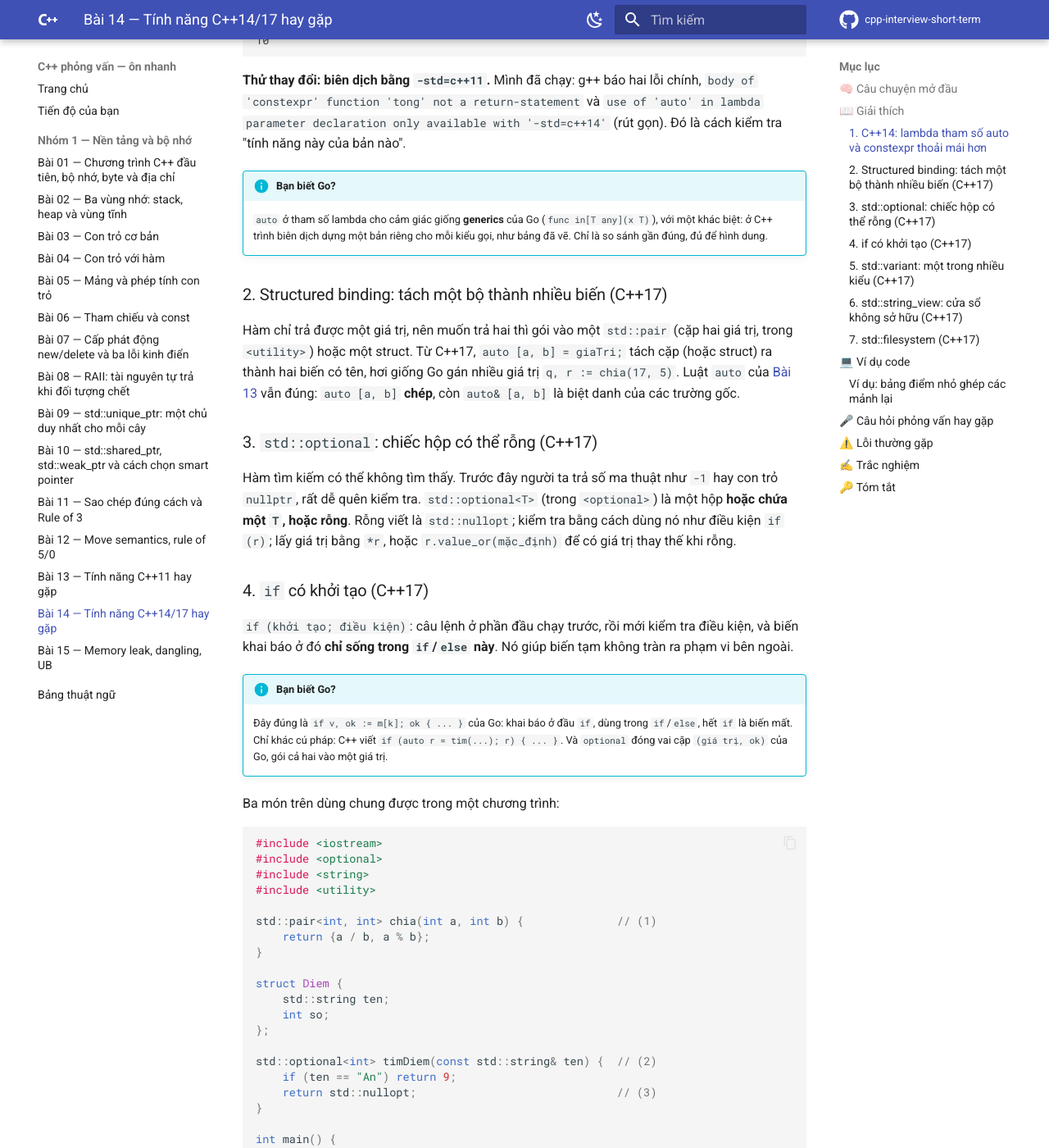
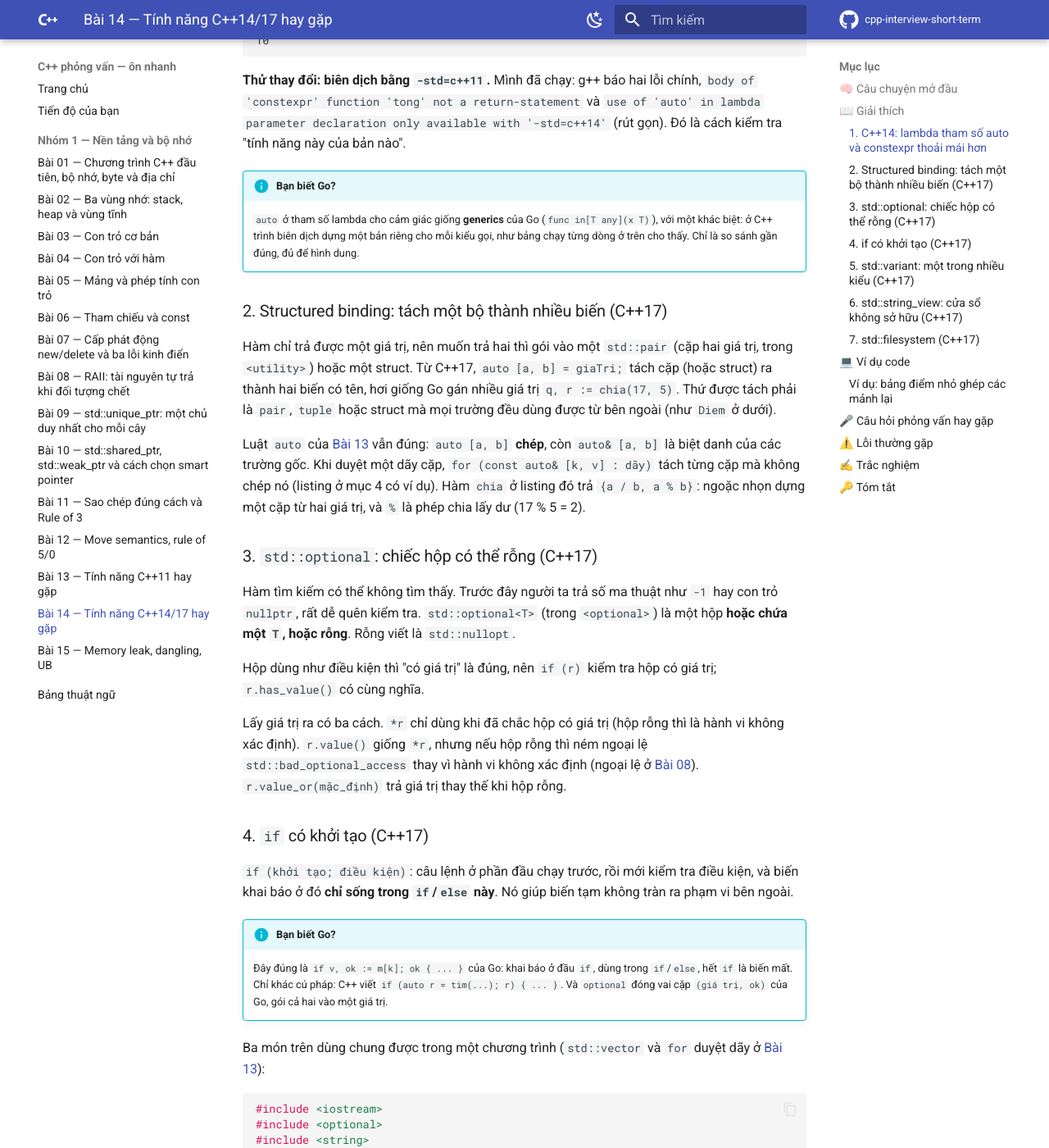
Before and after one commit to hungnguyen010518/cpp-interview-short-term, an MkDocs documentation site: the page built from docs/nhom-1-nen-tang-bo-nho/14-cpp14-17.md, in a window 1280 px wide and 1400 px high, scrolled down 1983 px. Shown: the whole window at 82% size. Built offline with MkDocs 1.6.1 and Material for MkDocs 9.7.7, drawn with Linux system fonts in a browser that asks for light colours; comment, search, counter and statistics services are not loaded; some of the changed text lies outside the part shown.

Commit message:
fix: Bài 13 và Bài 14 — sửa theo rà soát (giải thích ?:, %, optional, structured binding, đáp án trắc nghiệm)
Co-Authored-By: Claude Sonnet 5.5 <noreply@anthropic.com>

````diff
--- a/docs/nhom-1-nen-tang-bo-nho/14-cpp14-17.md
+++ b/docs/nhom-1-nen-tang-bo-nho/14-cpp14-17.md
@@ -68,15 +68,21 @@ xin chao
 **Thử thay đổi: biên dịch bằng `-std=c++11`.** Mình đã chạy: g++ báo hai lỗi chính, `body of 'constexpr' function 'tong' not a return-statement` và `use of 'auto' in lambda parameter declaration only available with '-std=c++14'` (rút gọn). Đó là cách kiểm tra "tính năng này của bản nào".
 
 !!! info "Bạn biết Go?"
-    `auto` ở tham số lambda cho cảm giác giống **generics** của Go (`func in[T any](x T)`), với một khác biệt: ở C++ trình biên dịch dựng một bản riêng cho mỗi kiểu gọi, như bảng đã vẽ. Chỉ là so sánh gần đúng, đủ để hình dung.
+    `auto` ở tham số lambda cho cảm giác giống **generics** của Go (`func in[T any](x T)`), với một khác biệt: ở C++ trình biên dịch dựng một bản riêng cho mỗi kiểu gọi, như bảng chạy từng dòng ở trên cho thấy. Chỉ là so sánh gần đúng, đủ để hình dung.
 
 ### 2. Structured binding: tách một bộ thành nhiều biến (C++17)
 
-Hàm chỉ trả được một giá trị, nên muốn trả hai thì gói vào một `std::pair` (cặp hai giá trị, trong `<utility>`) hoặc một struct. Từ C++17, `auto [a, b] = giaTri;` tách cặp (hoặc struct) ra thành hai biến có tên, hơi giống Go gán nhiều giá trị `q, r := chia(17, 5)`. Luật `auto` của [Bài 13](13-cpp11-14-17.md) vẫn đúng: `auto [a, b]` **chép**, còn `auto& [a, b]` là biệt danh của các trường gốc.
+Hàm chỉ trả được một giá trị, nên muốn trả hai thì gói vào một `std::pair` (cặp hai giá trị, trong `<utility>`) hoặc một struct. Từ C++17, `auto [a, b] = giaTri;` tách cặp (hoặc struct) ra thành hai biến có tên, hơi giống Go gán nhiều giá trị `q, r := chia(17, 5)`. Thứ được tách phải là `pair`, `tuple` hoặc struct mà mọi trường đều dùng được từ bên ngoài (như `Diem` ở dưới).
+
+Luật `auto` của [Bài 13](13-cpp11-14-17.md) vẫn đúng: `auto [a, b]` **chép**, còn `auto& [a, b]` là biệt danh của các trường gốc. Khi duyệt một dãy cặp, `for (const auto& [k, v] : dãy)` tách từng cặp mà không chép nó (listing ở mục 4 có ví dụ). Hàm `chia` ở listing đó trả `{a / b, a % b}`: ngoặc nhọn dựng một cặp từ hai giá trị, và `%` là phép chia lấy dư (17 % 5 = 2).
 
 ### 3. `std::optional`: chiếc hộp có thể rỗng (C++17)
 
-Hàm tìm kiếm có thể không tìm thấy. Trước đây người ta trả số ma thuật như `-1` hay con trỏ `nullptr`, rất dễ quên kiểm tra. `std::optional<T>` (trong `<optional>`) là một hộp **hoặc chứa một `T`, hoặc rỗng**. Rỗng viết là `std::nullopt`; kiểm tra bằng cách dùng nó như điều kiện `if (r)`; lấy giá trị bằng `*r`, hoặc `r.value_or(mặc_định)` để có giá trị thay thế khi rỗng.
+Hàm tìm kiếm có thể không tìm thấy. Trước đây người ta trả số ma thuật như `-1` hay con trỏ `nullptr`, rất dễ quên kiểm tra. `std::optional<T>` (trong `<optional>`) là một hộp **hoặc chứa một `T`, hoặc rỗng**. Rỗng viết là `std::nullopt`.
+
+Hộp dùng như điều kiện thì "có giá trị" là đúng, nên `if (r)` kiểm tra hộp có giá trị; `r.has_value()` có cùng nghĩa.
+
+Lấy giá trị ra có ba cách. `*r` chỉ dùng khi đã chắc hộp có giá trị (hộp rỗng thì là hành vi không xác định). `r.value()` giống `*r`, nhưng nếu hộp rỗng thì ném ngoại lệ `std::bad_optional_access` thay vì hành vi không xác định (ngoại lệ ở [Bài 08](08-raii.md)). `r.value_or(mặc_định)` trả giá trị thay thế khi hộp rỗng.
 
 ### 4. `if` có khởi tạo (C++17)
 
@@ -85,13 +91,14 @@ Hàm tìm kiếm có thể không tìm thấy. Trước đây người ta trả
 !!! info "Bạn biết Go?"
     Đây đúng là `if v, ok := m[k]; ok { ... }` của Go: khai báo ở đầu `if`, dùng trong `if`/`else`, hết `if` là biến mất. Chỉ khác cú pháp: C++ viết `if (auto r = tim(...); r) { ... }`. Và `optional` đóng vai cặp `(giá trị, ok)` của Go, gói cả hai vào một giá trị.
 
-Ba món trên dùng chung được trong một chương trình:
+Ba món trên dùng chung được trong một chương trình (`std::vector` và `for` duyệt dãy ở [Bài 13](13-cpp11-14-17.md)):
 
 ```cpp
 #include <iostream>
 #include <optional>
 #include <string>
 #include <utility>
+#include <vector>
 
 std::pair<int, int> chia(int a, int b) {              // (1)
     return {a / b, a % b};
@@ -116,6 +123,12 @@ int main() {
     so = 8;
     std::cout << ten << " " << d.so << "\n";
 
+    std::vector<std::pair<std::string, int>> bang = {{"An", 9}, {"Binh", 7}};
+    for (const auto& [ho, diem] : bang) {             // (9)
+        std::cout << ho << "=" << diem << " ";
+    }
+    std::cout << "\n";
+
     if (auto r = timDiem("An"); r) {                  // (7)
         std::cout << "co: " << *r << "\n";
     } else {
@@ -132,20 +145,22 @@ int main() {
 
 | Bước | Dòng | Chuyện gì xảy ra |
 |---|---|---|
-| 1 | (4) → (1) | `chia(17, 5)` trả cặp `{3, 2}` (thương và dư); `auto [thuong, du]` tách: `thuong` = 3, `du` = 2; in `3 2` |
+| 1 | (4) → (1) | `chia(17, 5)` trả cặp `{3, 2}` (`return {a / b, a % b};` dựng cặp từ thương và phần dư); `auto [thuong, du]` tách: `thuong` = 3, `du` = 2; in `3 2` |
 | 2 | (5) | `Diem d{"Binh", 7};` điền các trường theo thứ tự khai báo: `ten` = "Binh", `so` = 7 |
 | 3 | (6) | `auto&` tách `d` thành hai biệt danh: `ten` là `d.ten`, `so` là `d.so` |
 | 4 | `so = 8;` | Sửa `so` là sửa thẳng `d.so` |
 | 5 | in | `Binh 8` |
-| 6 | (7) | `r` là `optional` của `timDiem("An")` → (2): `"An"` khớp, trả 9, hộp chứa 9; `r` đúng nên in `co: 9` |
-| 7 | (7) lần hai | `timDiem("Cuong")` → (3): trả `std::nullopt`, hộp rỗng; `r` sai nên vào `else` |
-| 8 | (8) | `r.value_or(0)` cho 0 vì hộp rỗng; in `khong co, mac dinh 0` |
+| 6 | (9) | `bang` là vector gồm hai cặp; `const auto& [ho, diem]` tách từng cặp mà không chép: in `An=9 Binh=7 ` rồi xuống dòng |
+| 7 | (7) | `r` là `optional` của `timDiem("An")` → (2): `"An"` khớp, trả 9, hộp chứa 9; `r` đúng nên in `co: 9` |
+| 8 | (7) lần hai | `timDiem("Cuong")` → (3): trả `std::nullopt`, hộp rỗng; `r` sai nên vào `else` |
+| 9 | (8) | `r.value_or(0)` cho 0 vì hộp rỗng; in `khong co, mac dinh 0` |
 
 **Kết quả khi chạy:**
 
 ```text
 3 2
 Binh 8
+An=9 Binh=7
 co: 9
 khong co, mac dinh 0
 ```
@@ -159,7 +174,7 @@ khong co, mac dinh 0
 
 ### 5. `std::variant`: một trong nhiều kiểu (C++17)
 
-`std::variant<int, std::string>` (trong `<variant>`) là một giá trị mà **tại mỗi thời điểm chứa đúng một** trong các kiểu đã liệt kê. `std::holds_alternative<int>(v)` hỏi "bây giờ nó đang chứa `int` không", `std::get<int>(v)` lấy giá trị ra. Nếu `get` sai kiểu, nó ném ngoại lệ `std::bad_variant_access` (cú pháp `try`/`catch` ở [Bài 08](08-raii.md)). `std::visit` là cách xử lý gọn hơn, ở đây chỉ nêu tên.
+`std::variant<int, std::string>` (trong `<variant>`) là một giá trị mà **tại mỗi thời điểm chứa đúng một** trong các kiểu đã liệt kê. `std::holds_alternative<int>(v)` hỏi "bây giờ nó đang chứa `int` không", `std::get<int>(v)` lấy giá trị ra. Nếu `get` sai kiểu, nó ném ngoại lệ `std::bad_variant_access` (cú pháp `try`/`catch` ở [Bài 08](08-raii.md)). `std::visit` là cách xử lý gọn hơn, ở đây chỉ nêu tên. Hai chi tiết của listing dưới: `std::cout` in một `bool` ra `1` (đúng) hoặc `0` (sai), và `catch (const X&)` là cách thường dùng để bắt một kiểu ngoại lệ (Bài 08 mới cho thấy `catch (int ma)`).
 
 ```cpp
 #include <iostream>
@@ -242,7 +257,7 @@ int main() {
 Nguyen
 ```
 
-Cái giá là cái bẫy: cửa sổ **không giữ chuỗi sống**. Nếu chuỗi gốc chết trước cửa sổ thì cửa sổ nhìn vào chỗ đã dọn, giống con trỏ treo ([Bài 07](07-new-delete.md)). Hai chỗ rất dễ dính là trả `string_view` nhìn vào biến cục bộ, và gán `string_view` từ một chuỗi **tạm** (chết ngay cuối câu lệnh). Hai đoạn dưới là hành vi không xác định, mình không chạy và không nói chúng in gì.
+Cái giá là cái bẫy: cửa sổ **không giữ chuỗi sống**. Nếu chuỗi gốc chết trước cửa sổ thì cửa sổ nhìn vào chỗ đã dọn, giống con trỏ treo ([Bài 07](07-new-delete.md)). Hai chỗ rất dễ dính là trả `string_view` nhìn vào biến cục bộ, và gán `string_view` từ một chuỗi **tạm** (chết ngay cuối câu lệnh). Dùng kết quả của hai đoạn dưới là hành vi không xác định, nên mình không chạy chúng và không nói chúng in gì.
 
 ```cpp
 // bo-qua-kiem-tra
@@ -272,7 +287,7 @@ C++17 thêm `<filesystem>` để làm việc với đường dẫn, file và th
 
 ### Ví dụ: bảng điểm nhỏ ghép các mảnh lại
 
-Chương trình dưới dùng vài thứ vừa học cùng các món của [Bài 13](13-cpp11-14-17.md) (`std::vector`, `const auto&`, lambda có bắt): `optional`, `string_view`, `if` có khởi tạo và structured binding. Dòng `{"An", 9}` điền các trường của `HocSinh` theo thứ tự: `ten` rồi `diem`. Chương trình in ai đậu, rồi tìm theo tên.
+Chương trình dưới dùng vài thứ vừa học cùng các món của [Bài 13](13-cpp11-14-17.md) (`std::vector`, `const auto&`, lambda có bắt): `optional`, `string_view`, `if` có khởi tạo và structured binding. Dòng `{"An", 9}` điền các trường của `HocSinh` theo thứ tự: `ten` rồi `diem`. Dòng (5) dùng `điều kiện ? A : B`: cho A nếu điều kiện đúng, B nếu sai. Ở (2), `hs.ten == ten` so một `std::string` với một `string_view` (so nội dung ký tự, được phép). Chương trình in ai đậu, rồi tìm theo tên.
 
 ```cpp
 #include <iostream>
@@ -338,7 +353,7 @@ Mình đã chạy tất cả các chương trình của bài này với `-fsanit
 ## 🎤 Câu hỏi phỏng vấn hay gặp
 
 ??? question "Khi nào dùng `std::optional` thay vì trả `-1` hay `nullptr`?"
-    Khi một hàm có thể không có kết quả. `optional<T>` buộc người gọi nhìn thấy khả năng "rỗng" ngay trong kiểu, nên khó quên kiểm tra hơn số ma thuật; kiểm tra bằng `if (r)`, lấy bằng `*r` hoặc `value_or`. Dùng `*r` trên hộp rỗng là hành vi không xác định.
+    Khi một hàm có thể không có kết quả. `optional<T>` buộc người gọi nhìn thấy khả năng "rỗng" ngay trong kiểu, nên khó quên kiểm tra hơn số ma thuật; kiểm tra bằng `if (r)`, lấy bằng `*r` hoặc `value_or`. `*r` trên hộp rỗng là hành vi không xác định, còn `r.value()` thì ném `std::bad_optional_access`; `value_or` cho giá trị thay thế.
 
 ??? question "`std::variant` dùng để làm gì? Khác `interface{}` của Go thế nào?"
     Giữ đúng một giá trị thuộc một danh sách kiểu **liệt kê trước**, hỏi bằng `std::holds_alternative`, lấy bằng `std::get` (sai kiểu thì ném `std::bad_variant_access`). Khác `interface{}` ở chỗ danh sách kiểu cố định và trình biên dịch biết hết; chỉ là so sánh gần đúng.
@@ -378,9 +393,9 @@ auto f = [](auto x) { return x + x; };
 std::cout << f(2) << " " << f(1.5);
 ```
 
-- `4 2`, vì kiểu `int` của lần gọi đầu được dùng lại
-- Lỗi biên dịch, vì `auto` chỉ dùng được với biến
-- `4 3`, vì mỗi lần gọi có kiểu riêng
+- `4 2`, vì lần gọi đầu đã chốt kiểu `int`
+- Lỗi biên dịch, vì `auto` chỉ dành cho biến
+- `4 3`, vì mỗi lần gọi dựng bản riêng
 - `2 1.5`, vì lambda trả lại đối số
 
 <p class="giai-thich" markdown>Lambda có tham số `auto` được trình biên dịch dựng riêng cho mỗi kiểu gọi: `int` cho `f(2)` ra 4, `double` cho `f(1.5)` ra 3 (mình đã chạy). Kiểu không bị "chốt" ở lần gọi đầu, nếu không thì 1.5 đã bị cắt thành 1 và ra 2. `auto` ở tham số lambda là hợp lệ từ C++14, và thân hàm có phép cộng nên không thể trả lại đối số gốc.</p>
@@ -414,11 +429,11 @@ std::cout << std::holds_alternative<int>(v);
 ```
 
 - `1`, vì `int` là kiểu khai báo đầu tiên
-- `7`, vì `v` vẫn giữ giá trị cũ
-- Lỗi lúc chạy, vì không đổi kiểu được
-- `0`, vì `v` đã chuyển sang giữ chuỗi
+- Lỗi biên dịch, vì chuỗi không gán được
+- Lỗi lúc chạy, vì `variant` không đổi kiểu
+- `0`, vì `v` đã chuyển qua giữ kiểu chuỗi
 
-<p class="giai-thich" markdown>Gán một chuỗi vào `variant` làm nó bỏ `int` và giữ `std::string`, nên hỏi "đang giữ `int` không" ra 0 (mình đã chạy). Thứ tự khai báo kiểu không quyết định giá trị hiện tại. `variant` được thiết kế để đổi kiểu đang giữ, nên gán không gây lỗi, và `holds_alternative` trả đúng/sai chứ không trả giá trị 7.</p>
+<p class="giai-thich" markdown>Gán một chuỗi vào `variant` làm nó bỏ `int` và giữ `std::string`, nên hỏi "đang giữ `int` không" ra 0 (mình đã chạy). Thứ tự khai báo kiểu không quyết định giá trị hiện tại. `variant` được thiết kế để đổi kiểu đang giữ, nên gán chuỗi vào là hợp lệ và không gây lỗi nào, kể cả lúc chạy.</p>
 </div>
 
 <div class="cau-hoi" data-dap-an="2" markdown>
@@ -471,9 +486,9 @@ std::string_view b = std::string("tam");
 - `std::optional`, hộp có thể rỗng
 - `std::string_view`, cửa sổ nhìn chuỗi
 - `std::variant`, hộp một trong nhiều kiểu
-- Lambda tham số `auto`, hợp nhiều kiểu
+- `std::make_unique`, tạo `unique_ptr`
 
-<p class="giai-thich" markdown>Lambda có tham số `auto` là của C++14 (mình đã thử biên dịch bằng `-std=c++11`, g++ báo lỗi và nhắc tới `-std=c++14`). `optional`, `string_view` và `variant` cùng ra mắt ở C++17, nên không món nào trong ba cái đó là câu trả lời.</p>
+<p class="giai-thich" markdown>`std::make_unique` (đã dạy ở Bài 09) là của C++14; mình đã thử gọi nó khi biên dịch bằng `-std=c++11` và g++ báo lỗi. `optional`, `string_view` và `variant` cùng ra mắt ở C++17, nên không món nào trong ba cái đó là câu trả lời.</p>
 </div>
 
 </div>
````
Also changed, not shown: other parts of docs/nhom-1-nen-tang-bo-nho/14-cpp14-17.md (+1 -1 lines), docs/glossary.md (+3 -0 lines), docs/nhom-1-nen-tang-bo-nho/13-cpp11-14-17.md (+9 -9 lines).
